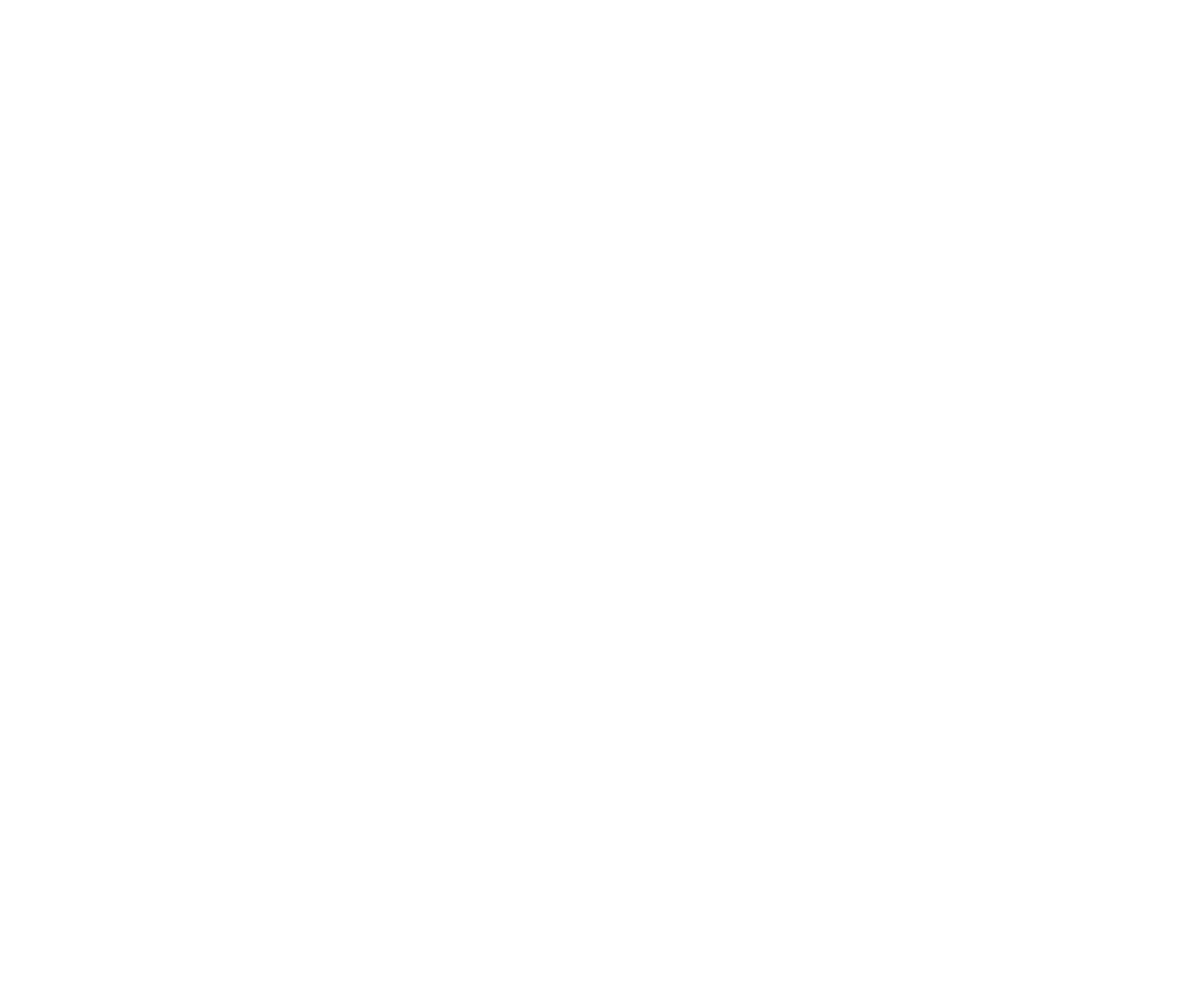
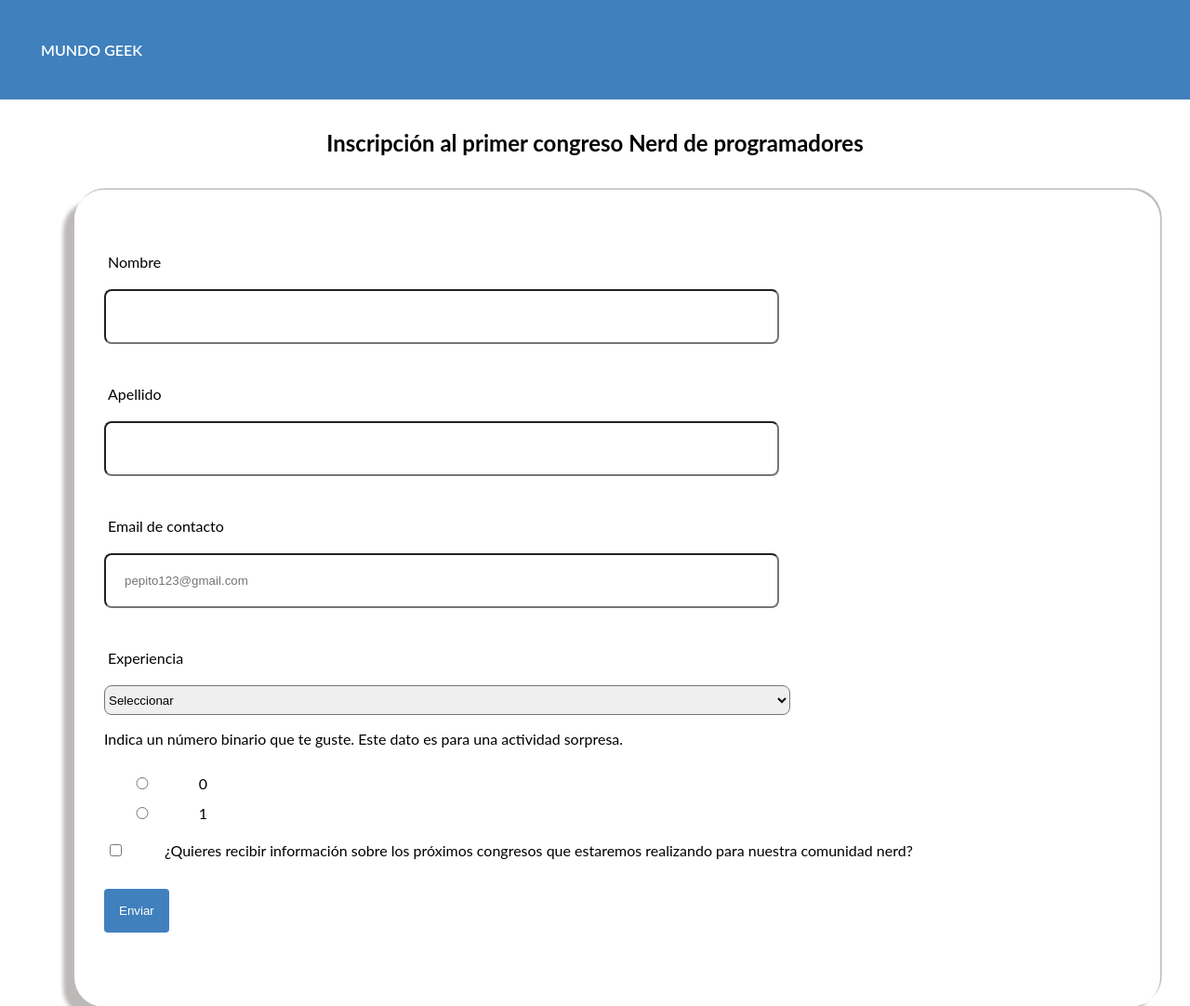
Before and after one commit to eugenia1984/Form-Geek-convention, a plain HTML site: page index.html in a window 1280 px wide. Shown: the top 1082 px of the page at 93% size. Before the commit the page ends 800 px from the top, so only its background shows below. Drawn offline with Linux system fonts and the light colour scheme.

Commit message:
I completed the html and css files. I still need to make de validation with JavaScript

```diff
--- a/css/style.css
+++ b/css/style.css
@@ -0,0 +1,111 @@
+* {
+  margin: 0;
+  padding: 0;
+}
+
+:root {
+  --primary: rgb(63, 128, 189);
+  --secondary: rgb(255, 255, 255);
+  --bg: rgb(189, 185, 185);
+  --bg-secondary: rgb(96, 216, 120);
+}
+
+/*** Google Fonts: font-family: 'Lato', sans-serif;  ***/
+@import url('https://fonts.googleapis.com/css2?family=Lato:wght@300;400;700&display=swap');
+
+body {
+  font-family: 'Lato', sans-serif;
+}
+
+/**** Header *****/
+header {
+  background-color: var(--primary);
+  color: var(--secondary);
+  text-transform: uppercase;
+  font-weight: 600;
+  padding: 1.75rem;
+}
+
+/****** Section******/
+section {
+  padding: 2rem;
+}
+
+form {
+  border-radius: 2rem;
+  box-shadow: -0.75rem 0.75rem 0.25rem var(--bg), 0.10rem -0.10rem 0.05rem var(--bg);
+  margin-left: 3rem;
+  padding: 3rem 1rem;
+
+}
+
+h1 {
+  text-align: center;
+  padding-bottom: 2.25rem;
+}
+
+label, input {
+  display: block;
+  padding: 1.25rem;
+}
+
+input{
+  width: 60%;
+  margin: 0rem 0rem 1.5rem 1rem;
+  border-radius: 0.50rem;
+}
+
+select {
+  height: 2rem;
+  width: 65%;
+  margin-left: 1rem;
+  border-radius: 0.50rem;
+}
+
+p {
+  padding: 1rem;
+}
+
+/* Opciones botón radio*/
+.opcion2 {
+  display: inline;
+  margin: 0rem 0rem 0rem 0rem;
+  margin-top: 1rem;
+  width: 10%;
+}
+
+.opcion {
+  display: inline;
+  margin-right: 85%;
+  padding: 0rem;
+  width: 5%;
+}
+
+.opcion4 {
+  display: inline;
+  margin: 0rem 0rem 0rem 0rem;
+  margin-top: 1.5rem;
+  width: 5%;
+}
+
+.opcion3 {
+  display: inline;
+  margin-top: 1rem;
+  width: 100%;
+
+}
+
+/* Botón enviar*/
+button {
+  background-color: var(--primary);
+  border-radius: 0.25rem;
+  border: none;
+  color: var(--secondary);
+  display: block;
+  margin: 2rem 1rem;
+  padding: 1rem;
+}
+
+button:hover {
+  background-color: var(--bg-secondary);
+}
--- a/index.html
+++ b/index.html
@@ -9,9 +9,33 @@
 </head>
 <body>
   <header>
-
+    <p class="logo"> Mundo Geek</p>
   </header>
   <section>
+    <h1>Inscripción al primer congreso Nerd de programadores</h1>
+    <form action="" method="">
+      <label for="name"> Nombre</label>
+      <input type="text" id="name">
+      <label for="lastname"> Apellido</label>
+      <input type="text" id="lastname">
+      <label for="mail"> Email de contacto</label>
+      <input type="mail" id="mail" placeholder="pepito123@gmail.com">
+      <label for="programador"> Experiencia</label>
+      <select name="programmer" id="programador">
+        <option value="d">Seleccionar</option>
+        <option value="n">Novato</option>
+        <option value="s">Senior</option>
+      </select>
+      <p>Indica un número binario que te guste. Este dato es para una actividad sorpresa.</p>
+      <input class="opcion2" type="radio" id="0" name="binario" value="0">
+      <label class="opcion" for="0"> 0  </label>
+      <input  class="opcion2" type="radio" id="1" name="binario" value="1">
+      <label class="opcion" for="1"> 1 </label>
+      <input class="opcion4" type="checkbox" id="info">
+      <label class="opcion3" for="info">¿Quieres recibir información sobre los próximos congresos que estaremos realizando para nuestra comunidad nerd?</label>
+      <button type="submit"> Enviar</button>
+
+    </form>
 
   </section>
   <footer>
```
